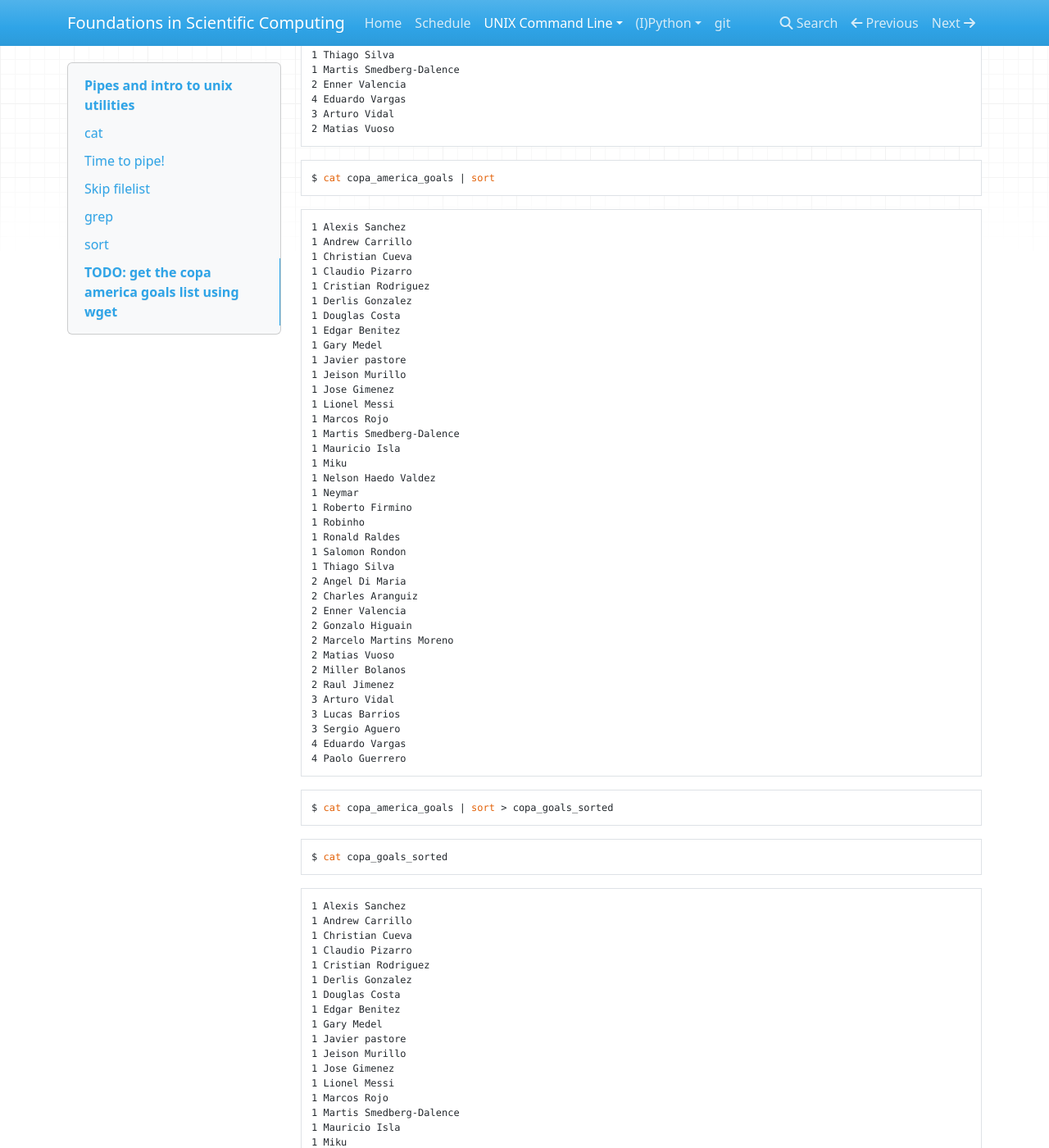
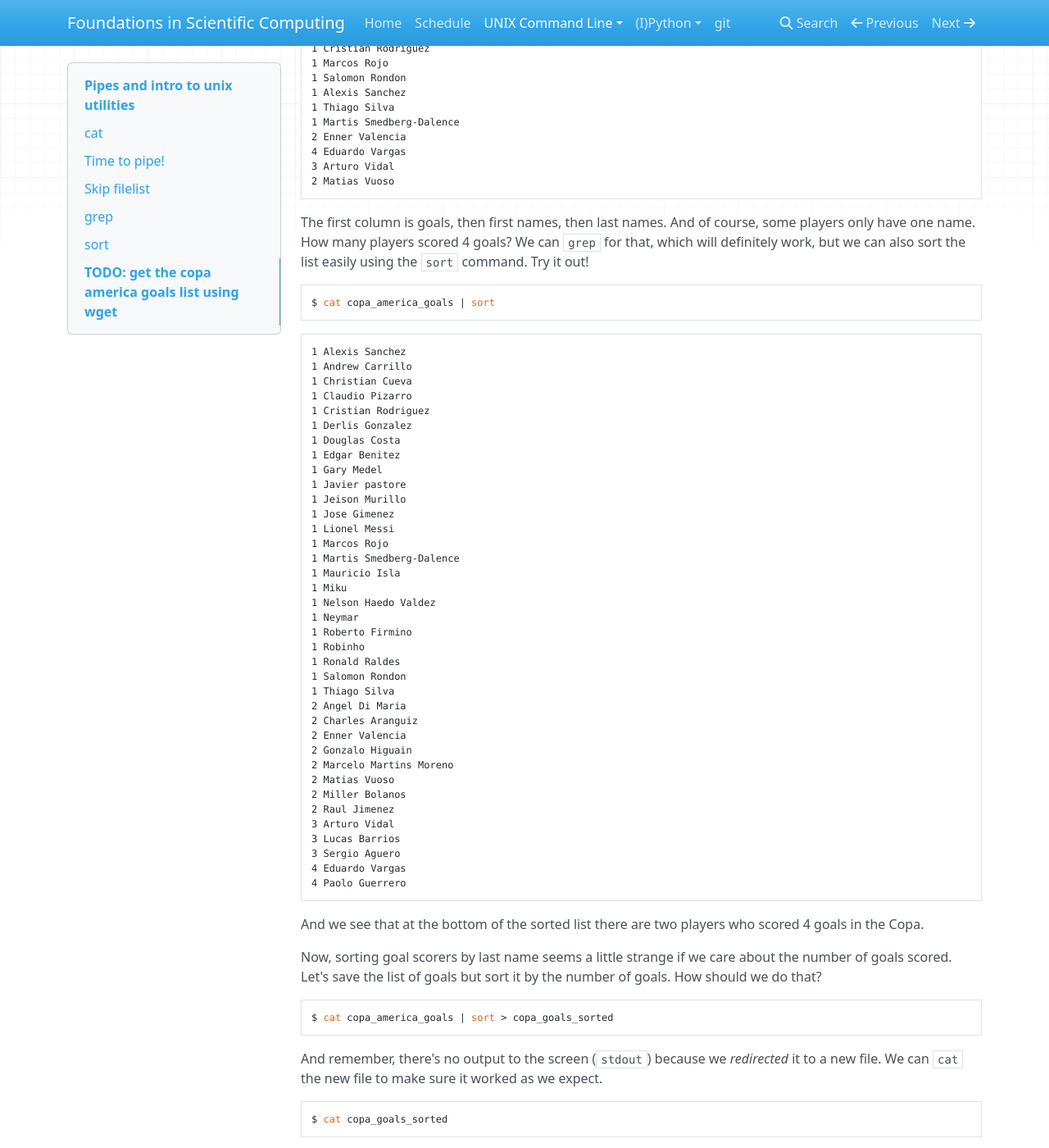
Before and after one commit to barbagroup/essential_skills_RRC, an MkDocs documentation site: the page built from docs/nix/pipes.md, in a window 1280 px wide and 1400 px high, scrolled down 3020 px. Shown: the whole window at 82% size. Built offline with MkDocs 1.6.1, drawn with Linux system fonts in a browser that asks for light colours; nearby versions of some CDN libraries; old or Windows-style settings are respelled for this version of MkDocs; some of the changed text lies outside the part shown.

Commit message:
add sort

````diff
--- a/docs/nix/pipes.md
+++ b/docs/nix/pipes.md
@@ -123,6 +123,8 @@ line to spit out the number of files/folders that contain `Do` in their title.
 
 #TODO: get the copa america goals list using wget
 
+Ok! We have downloaded a list of goals scored in the 2016 Copa America, let's
+take a look at what the file contains:
 
 ```bash
 $ cat copa_america_goals
@@ -167,6 +169,11 @@ $ cat copa_america_goals
 2 Matias Vuoso
 ```
 
+The first column is goals, then first names, then last names. And of course,
+some players only have one name. How many players scored 4 goals? We can `grep`
+for that, which will definitely work, but we can also sort the list easily using
+the `sort` command.  Try it out!
+
 ```bash
 $ cat copa_america_goals | sort
 ```
@@ -210,9 +217,19 @@ $ cat copa_america_goals | sort
 4 Paolo Guerrero
 ```
 
+And we see that at the bottom of the sorted list there are two players who
+scored 4 goals in the Copa.
+
+Now, sorting goal scorers by last name seems a little strange if we care about
+the number of goals scored. Let's save the list of goals but sort it by the
+number of goals. How should we do that?
+
 ```bash
 $ cat copa_america_goals | sort > copa_goals_sorted
 ```
+
+And remember, there's no output to the screen (`stdout`) because we _redirected_
+it to a new file. We can `cat` the new file to make sure it worked as we expect.
 
 ```bash
 $ cat copa_goals_sorted
````
